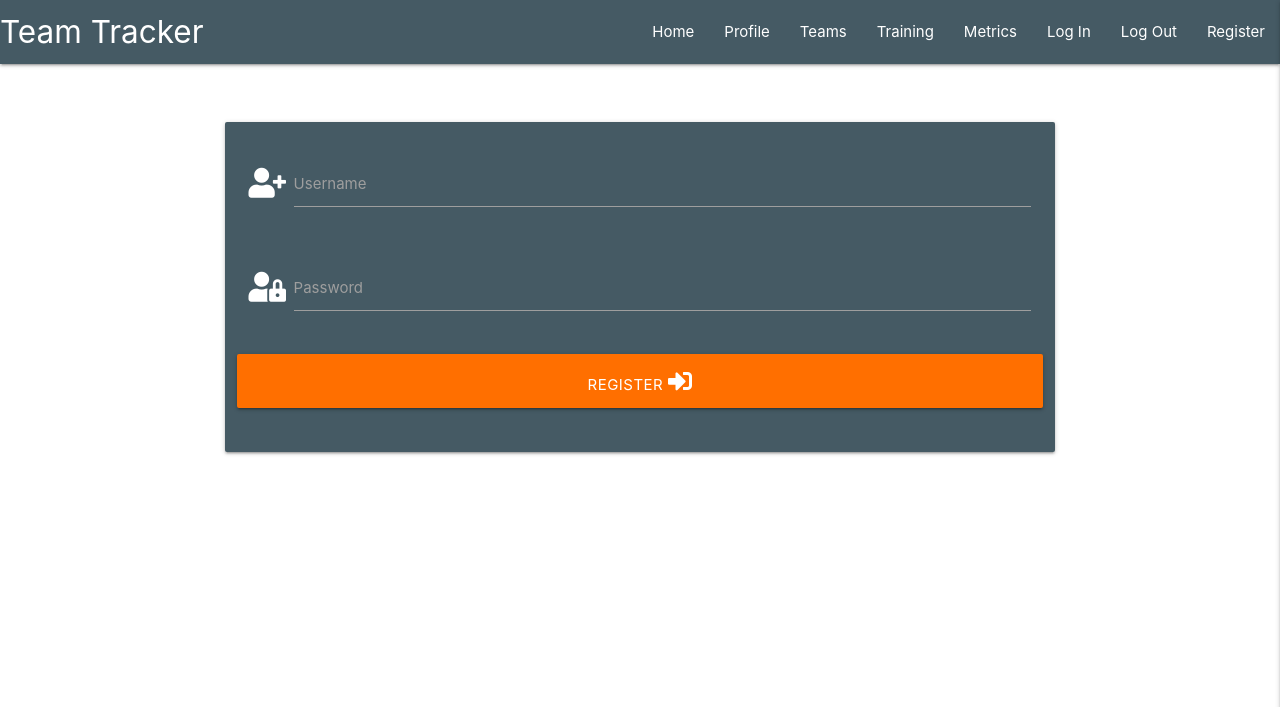
After one commit to vinnieOrdobas/Code-Institute-MS3-team-tracker, a Flask app: page /register in a window 1280 px wide. The commit adds this page. Shown: the top 707 px of the page. Run offline with Flask 2, Linux system fonts and the light colour scheme; some libraries are stand-ins or nearby versions.

Commit message:
Add Register Template

```diff
--- a/app.py
+++ b/app.py
@@ -4,6 +4,7 @@ from flask import (
     redirect, request, session, url_for)
 from flask_pymongo import PyMongo
 from bson.objectid import ObjectId
+from werkzeug.security import generate_password_hash, check_password_hash
 if os.path.exists("env.py"):
     import env
 
@@ -29,6 +30,11 @@ def get_trainings():
     return render_template("trainings.html", trainings=trainings)
 
 
+@app.route("/register", methods=['GET', 'POST'])
+def register():
+    return render_template("register.html")
+
+
 if __name__ == "__main__":
     app.run(host=os.environ.get("IP"),
             port=int(os.environ.get("PORT")),
--- a/static/css/style.css
+++ b/static/css/style.css
@@ -0,0 +1,3 @@
+.register-card {
+    margin-top: 50px;
+}
--- a/templates/base.html
+++ b/templates/base.html
@@ -26,7 +26,7 @@
                     <li><a href="#">Metrics</a></li>
                     <li><a href="#">Log In</a></li>
                     <li><a href="#">Log Out</a></li>
-                    <li><a href="#">Register</a></li>
+                    <li><a href="{{ url_for('register') }}">Register</a></li>
                 </ul>
             </div>
         </nav>
@@ -40,7 +40,7 @@
             <li><a href="#">Metrics</a></li>
             <li><a href="#">Log In</a></li>
             <li><a href="#">Log Out</a></li>
-            <li><a href="#">Register</a></li>
+            <li><a href="{{ url_for('register') }}">Register</a></li>
         </ul>
     </header>
     {% block content %}
--- /dev/null
+++ b/templates/register.html
@@ -0,0 +1,33 @@
+{% extends "base.html" %}
+{% block content %}
+
+    <div class="row register-card">
+        <form class="col s12 m8 offset-m2" method="POST" action="{{ url_for('register') }}">
+            <div class="card-panel blue-grey darken-2 white-text">
+                <!-- username -->
+                <div class="row">
+                    <div class="input-field col s12">
+                        <i class="fas fa-user-plus prefix white-text text-darken-4"></i>
+                        <input id="username" name="username" type="text" class="validate">
+                        <label for="username">Username</label>
+                    </div>
+                </div>
+                <!-- password -->
+                <div class="row">
+                    <div class="input-field col s12">
+                        <i class="fas fa-user-lock prefix white-text text-darken-4"></i>
+                        <input id="password" name="password" type="password" class="validate">
+                        <label for="password">Password</label>
+                    </div>
+                </div>
+                <!-- register button-->
+                <div class="row">
+                    <button type="submit" class="col s12 btn-large amber darken-4">
+                        Register <i class="fas fa-sign-in-alt"></i>
+                    </button>
+                </div>
+            </div>
+        </form>
+    </div>
+
+{% endblock %}
```
